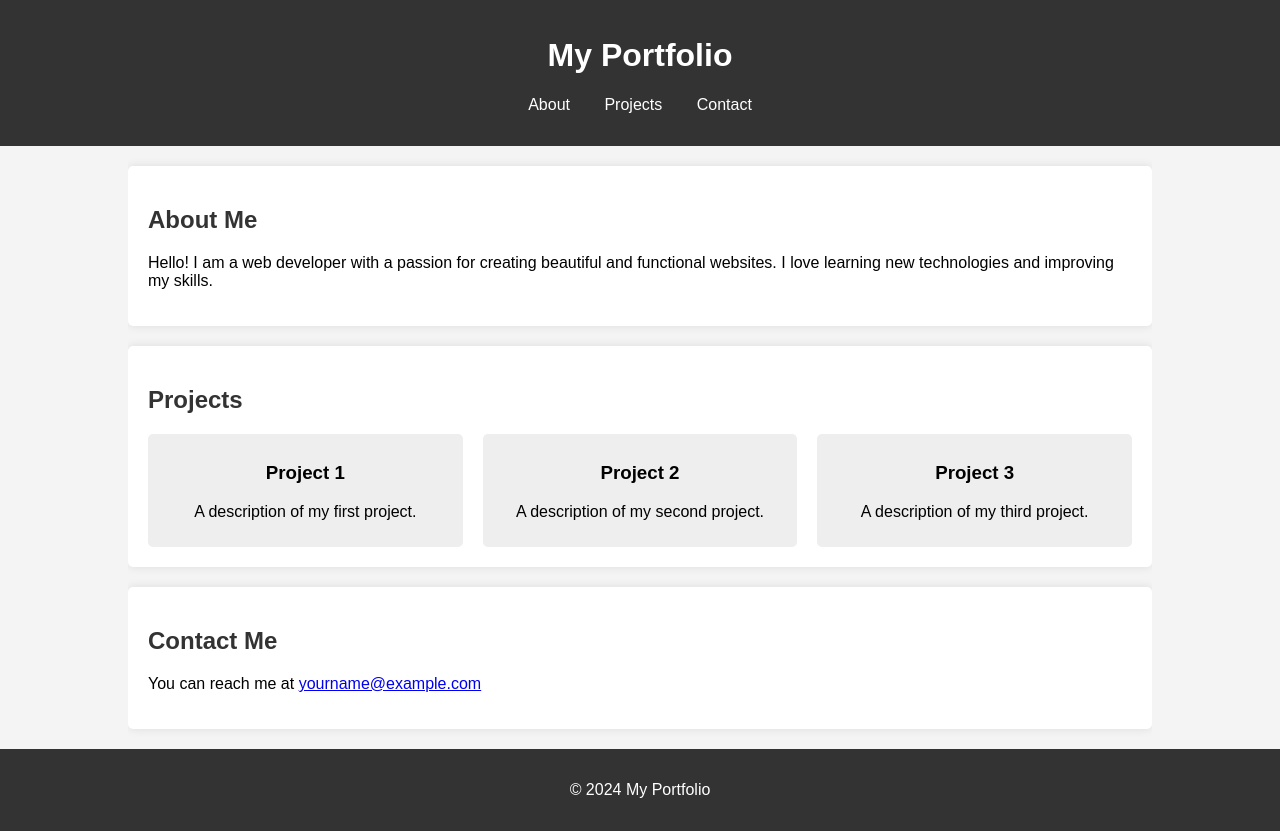
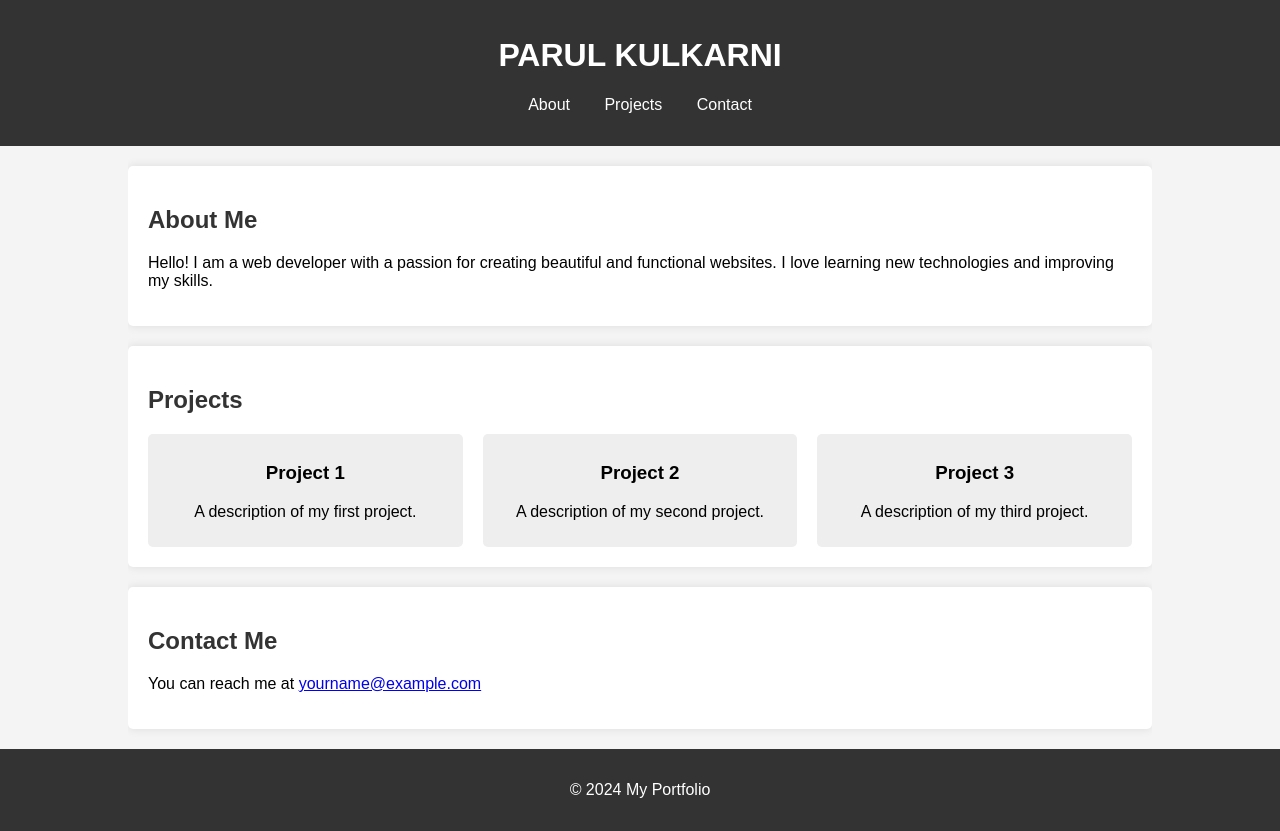
Before and after one commit to pdk2711/ACMDemo1, a plain HTML site: page index.html in a window 1280 px wide. Drawn offline with Linux system fonts and the light colour scheme.

Commit message:
Update index.html

```diff
--- a/index.html
+++ b/index.html
@@ -3,7 +3,7 @@
 <head>
     <meta charset="UTF-8">
     <meta name="viewport" content="width=device-width, initial-scale=1.0">
-    <title>My Portfolio</title>
+    <title> PARUL KULKARNI </title>
     <style>
         body {
             font-family: Arial, sans-serif;
@@ -66,7 +66,7 @@
 <body>
 
 <header>
-    <h1>My Portfolio</h1>
+    <h1> PARUL KULKARNI </h1>
     <nav>
         <a href="#about">About</a>
         <a href="#projects">Projects</a>
```
